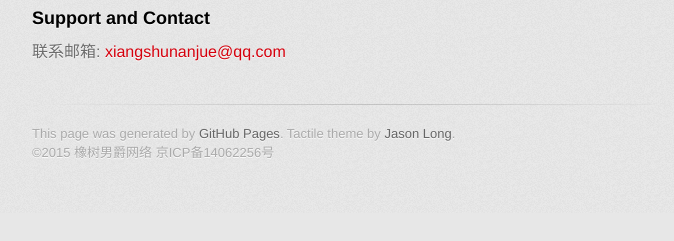
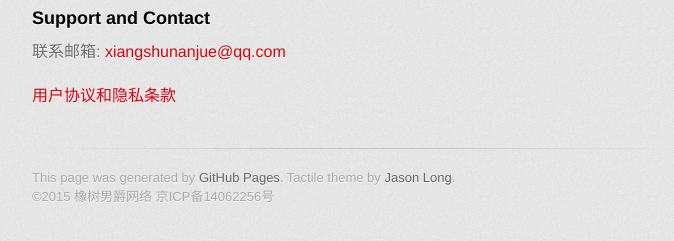
Before and after one commit to nanjuegames/nanjuegames.github.io, a plain HTML site: page index.html in a window 1280 px wide. Shown: the part 2379-2620 px from the top of the page, without its empty margins (298-972 px from the left). Before the commit the page ends 2592 px from the top, so only its background shows below. Drawn offline with Linux system fonts and the light colour scheme.

Commit message:
Add agreement link

```diff
--- a/index.html
+++ b/index.html
@@ -88,7 +88,11 @@ alt="sp"></p>
 
 <h3><font color=black>Support and Contact</font></h3>
 <p>联系邮箱: <a href="mailto:xiangshunanjue@qq.com">xiangshunanjue@qq.com</a></p>
-        </section>
+
+<p><a href="/agreement.html">用户协议和隐私条款</a></p>
+
+</section>
+
 
         <footer>This page was generated by <a href="http://pages.github.com">GitHub Pages</a>. Tactile theme by <a href="https://twitter.com/jasonlong">Jason Long</a>.
         <p>
```
